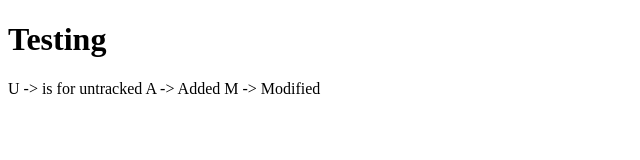
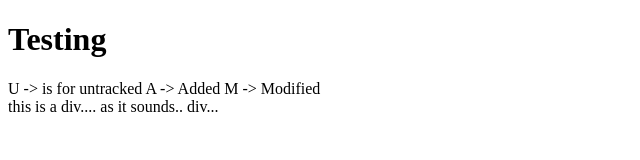
Before and after one commit to 4GeeksAcademy/EU-PT-13-Javier-Git_Example, a plain HTML site: page index.html in a window 1280 px wide. Shown: the whole page, without its empty margins (0-640 px from the left). Drawn offline with Linux system fonts and the light colour scheme.

Commit message:
modified Index, added a div with information

```diff
--- a/index.html
+++ b/index.html
@@ -10,5 +10,12 @@
     U -> is for untracked
     A -> Added
     M -> Modified
+
+    <div>
+        this is a div.... as it sounds.. div...
+    </div>
+
+
+
 </body>
 </html>
```
